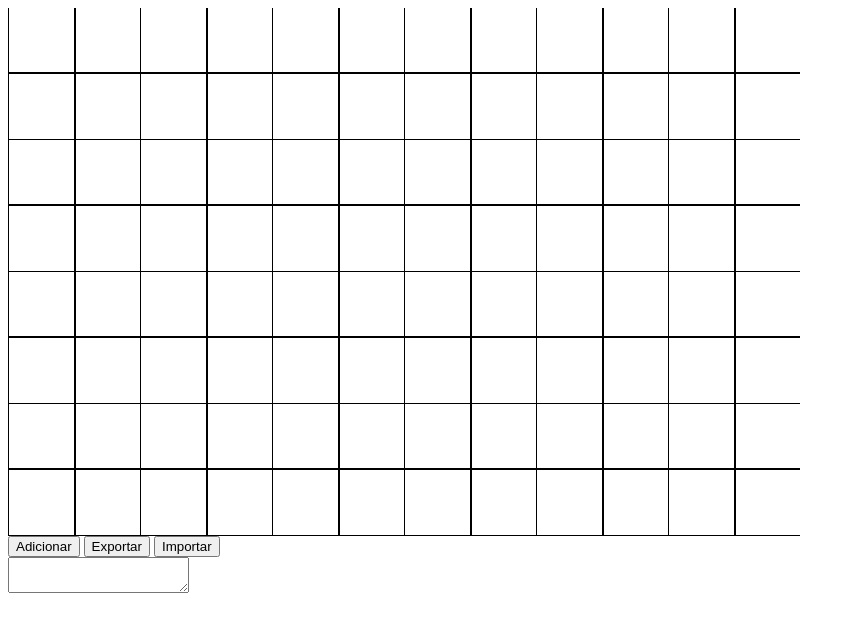
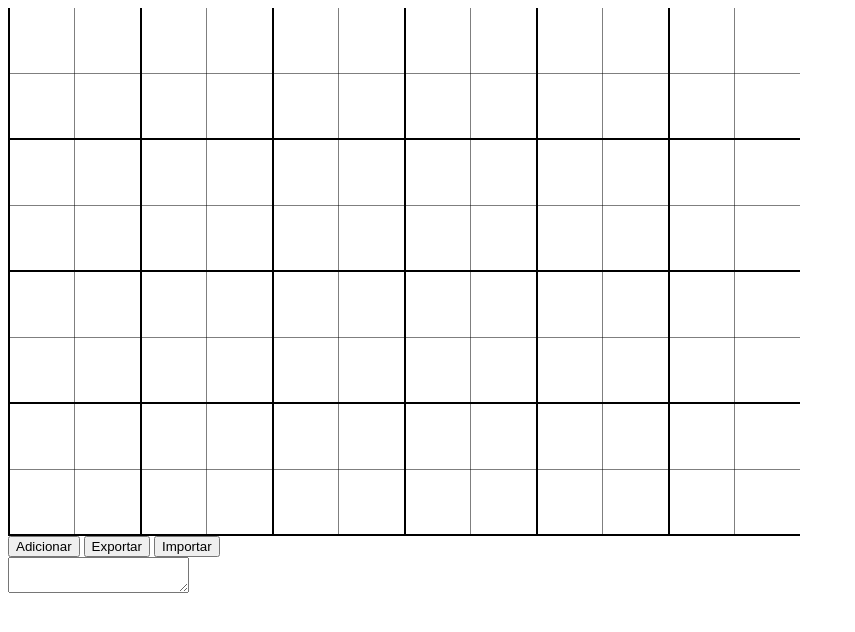
Before and after one commit to GabrielLasso/mapa-palco, a website built with Parcel: page index.html in a window 1280 px wide. Shown: the whole page, without its empty margins (0-855 px from the left). Built offline with nearby package versions, Linux system fonts and the light colour scheme.

Commit message:
Center map

```diff
--- a/src/map.ts
+++ b/src/map.ts
@@ -12,4 +12,7 @@ export function initMap(height : number, width : number) {
     })
     map.style.height = height * meter + 'px'
     map.style.width = width * meter + 'px'
+    map.style.backgroundPositionX = Math.round(width * meter / 2) + 'px'
+    map.style.backgroundPositionY = Math.round(height * meter / 2) + 'px'
+
 }
--- a/style.css
+++ b/style.css
@@ -15,31 +15,29 @@
 }
 
 #map {
-    width: 500px;
-    height: 500px;
-    background-color: #dddddd;
-    background: repeating-linear-gradient(
+    background: linear-gradient(
         0deg,
         #000,
-        #000 1px,
-        #fff0 1px,
+        #000 2px,
+        #fff0 2px,
         #fff0 66px,
         #000 66px,
-        #000 68px,
+        #000 66px,
         #fff0 67px,
         #fff0 132px
     ),
-    repeating-linear-gradient(
+    linear-gradient(
         90deg,
         #000,
-        #000 1px,
-        #fff0 1px,
+        #000 2px,
+        #fff0 2px,
         #fff0 66px,
         #000 66px,
-        #000 68px,
+        #000 66px,
         #fff0 67px,
         #fff0 132px
     );
+    background-size: 132px 132px;
 }
 
 #selection {
```
